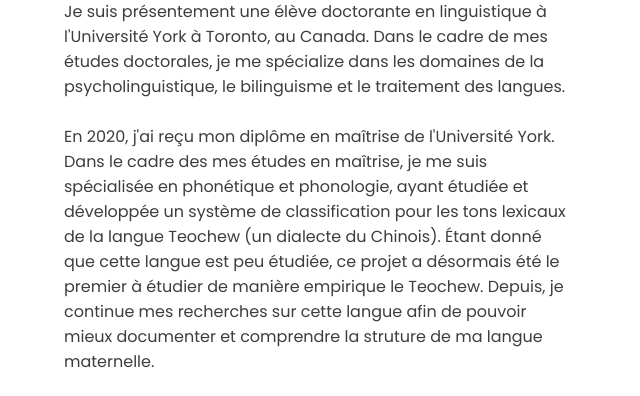
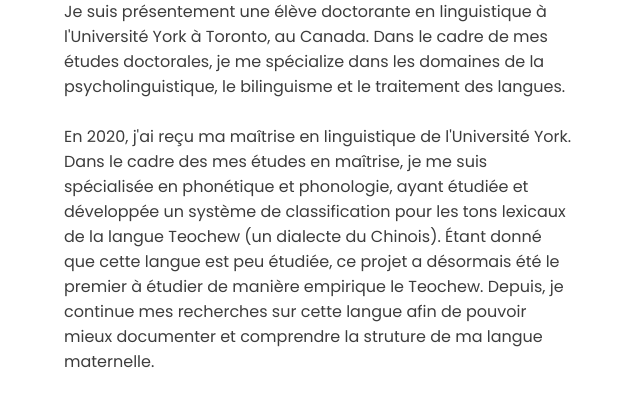
Before and after one commit to kostia-pho/kostia-pho.github.io, a plain HTML site: page index_fr.html in a window 1280 px wide. Shown: the part 900-1296 px from the top of the page, 576-1216 px from the left. Drawn offline with nearby package versions, Linux system fonts and the light colour scheme.

Commit message:
Update index_fr.html

```diff
--- a/index_fr.html
+++ b/index_fr.html
@@ -77,7 +77,7 @@
                     <div>
                         <p class="about__text">Je suis présentement une élève doctorante en linguistique à l'Université York à Toronto, au Canada. Dans le cadre de mes études doctorales, je me spécialize dans les domaines de la psycholinguistique, le bilinguisme et le traitement des langues.</p>
 <br>
-<p>En 2020, j'ai reçu mon diplôme en maîtrise de l'Université York. Dans le cadre des mes études en maîtrise, je me suis spécialisée en phonétique et phonologie, ayant étudiée et développée un système de classification pour les tons lexicaux de la langue Teochew (un dialecte du Chinois). Étant donné que cette langue est peu étudiée, ce projet a désormais été le premier à étudier de manière empirique le Teochew. Depuis, je continue mes recherches sur cette langue afin de pouvoir mieux documenter et comprendre la struture de ma langue maternelle.</p>
+<p>En 2020, j'ai reçu ma maîtrise en linguistique de l'Université York. Dans le cadre des mes études en maîtrise, je me suis spécialisée en phonétique et phonologie, ayant étudiée et développée un système de classification pour les tons lexicaux de la langue Teochew (un dialecte du Chinois). Étant donné que cette langue est peu étudiée, ce projet a désormais été le premier à étudier de manière empirique le Teochew. Depuis, je continue mes recherches sur cette langue afin de pouvoir mieux documenter et comprendre la struture de ma langue maternelle.</p>
 <br>
 <p>Par la présente, mes recherches au niveau doctorle consiste à examiner de près la capacité d'utiliser la dilatation des pupilles afin de mesurer la quantité d'activation cognitive et l'énergie utilisé lors du traitement de langues. Le but secondaire de cette recherche serait d'approfondir nos connaissances actuelles sur l'aspect cognitif du traitement des langues dans un contexte bilingue.</p>
                     </div>
```
